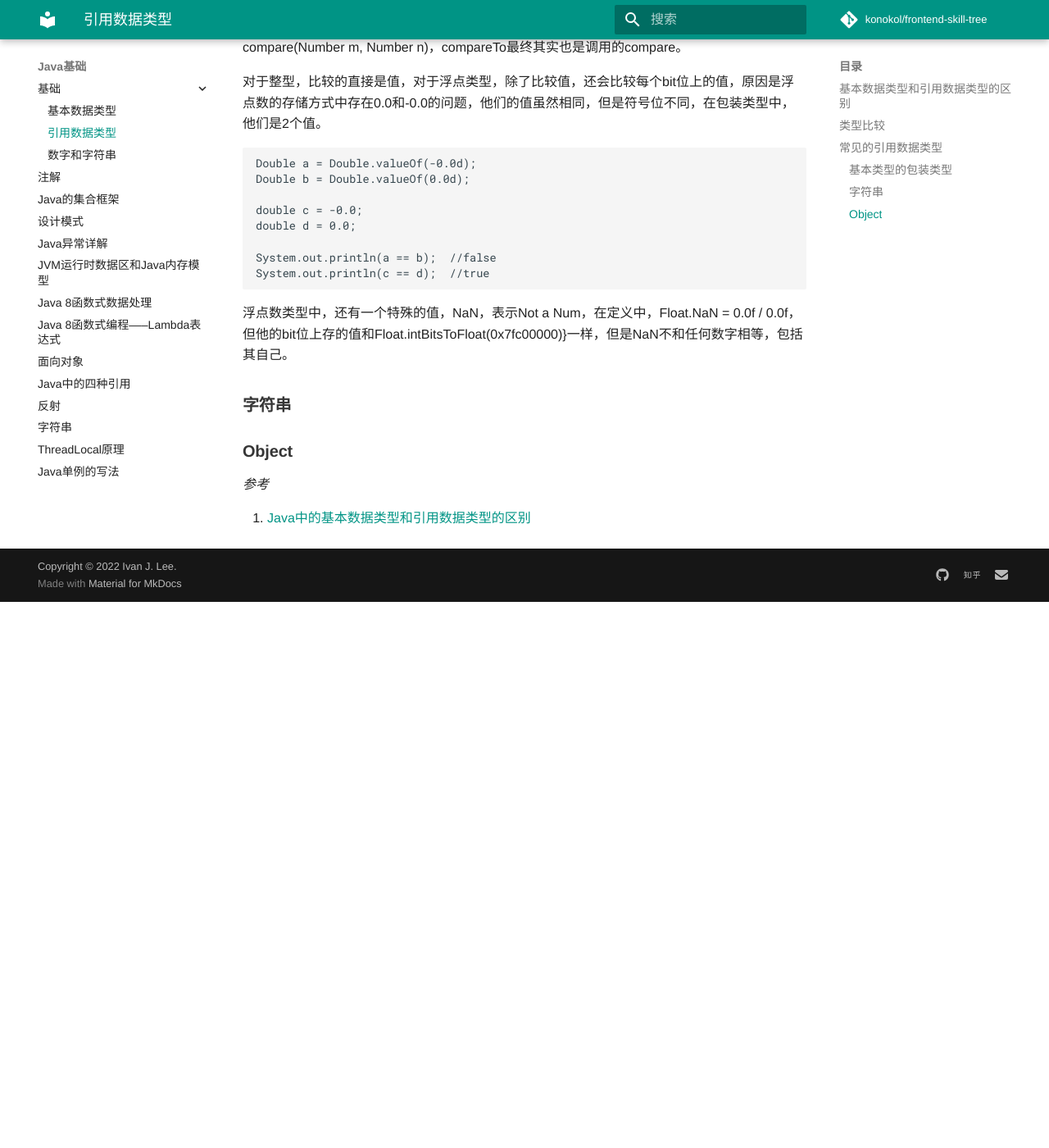
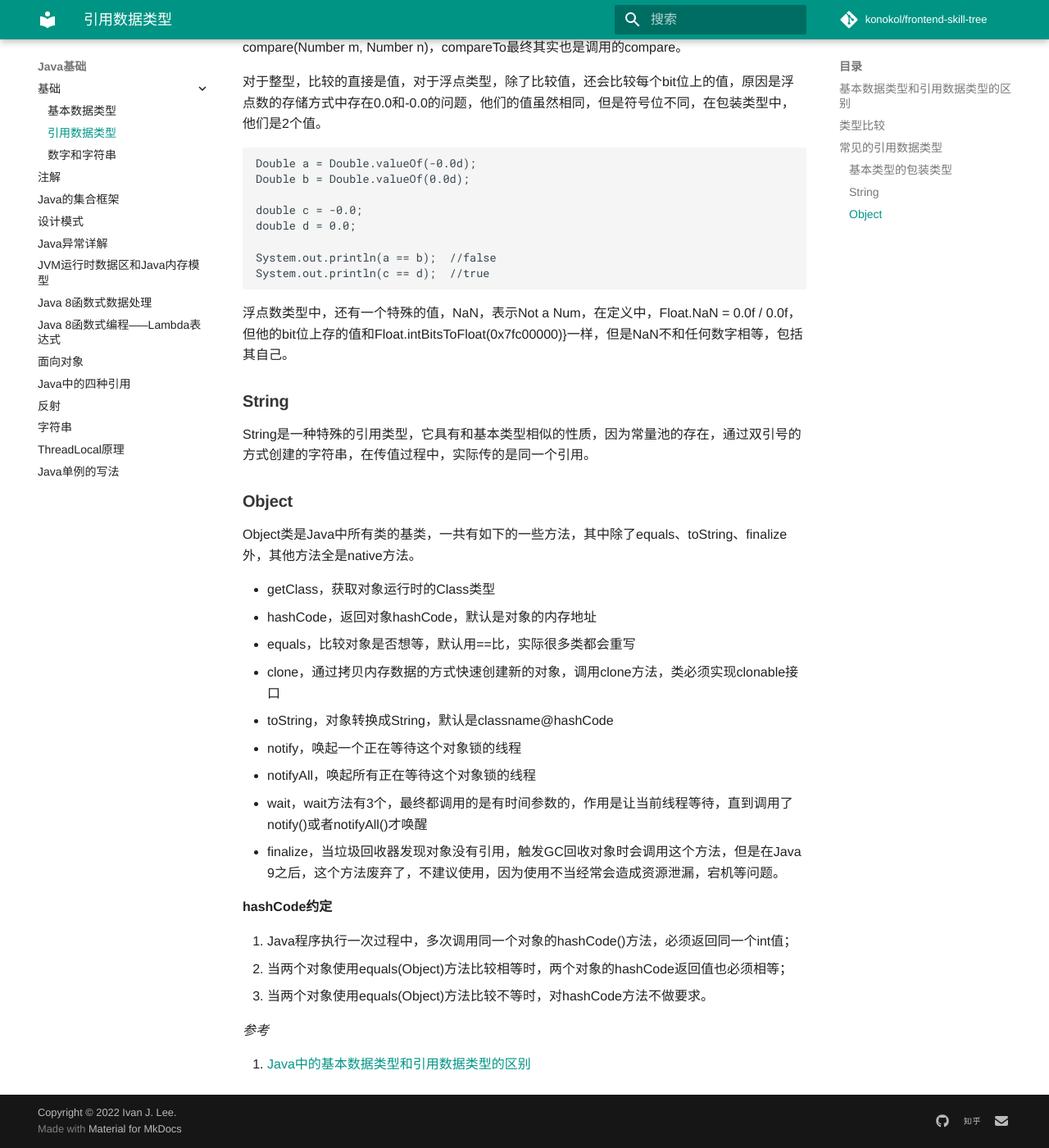
Before and after one commit to konokol/frontend-skill-tree, an MkDocs documentation site: the page built from docs/Java/1-Basic/02-Refrefence-Data-Types.md, in a window 1280 px wide and 1400 px high, scrolled down 2135 px. Shown: the whole window at 82% size. Built offline with MkDocs 1.6.1 and Material for MkDocs 9.7.7, drawn with Linux system fonts in a browser that asks for light colours; some web fonts are replaced; comment, search, counter and statistics services are not loaded; before the commit the page ends 2869 px from its top, so only the background shows below that.

Commit message:
String & Object

```diff
--- a/docs/Java/1-Basic/02-Refrefence-Data-Types.md
+++ b/docs/Java/1-Basic/02-Refrefence-Data-Types.md
@@ -74,9 +74,29 @@ System.out.println(c == d);  //true
 浮点数类型中，还有一个特殊的值，NaN，表示Not a Num，在定义中，Float.NaN = 0.0f / 0.0f，但他的bit位上存的值和Float.intBitsToFloat(0x7fc00000)}一样，但是NaN不和任何数字相等，包括其自己。
 
 
-### 字符串
+### String
+
+String是一种特殊的引用类型，它具有和基本类型相似的性质，因为常量池的存在，通过双引号的方式创建的字符串，在传值过程中，实际传的是同一个引用。
 
 ### Object
+
+Object类是Java中所有类的基类，一共有如下的一些方法，其中除了equals、toString、finalize外，其他方法全是native方法。
+
+- getClass，获取对象运行时的Class类型
+- hashCode，返回对象hashCode，默认是对象的内存地址
+- equals，比较对象是否想等，默认用==比，实际很多类都会重写
+- clone，通过拷贝内存数据的方式快速创建新的对象，调用clone方法，类必须实现clonable接口
+- toString，对象转换成String，默认是classname@hashCode
+- notify，唤起一个正在等待这个对象锁的线程
+- notifyAll，唤起所有正在等待这个对象锁的线程
+- wait，wait方法有3个，最终都调用的是有时间参数的，作用是让当前线程等待，直到调用了notify()或者notifyAll()才唤醒
+- finalize，当垃圾回收器发现对象没有引用，触发GC回收对象时会调用这个方法，但是在Java 9之后，这个方法废弃了，不建议使用，因为使用不当经常会造成资源泄漏，宕机等问题。
+
+**hashCode约定**
+
+1. Java程序执行一次过程中，多次调用同一个对象的hashCode()方法，必须返回同一个int值；
+2. 当两个对象使用equals(Object)方法比较相等时，两个对象的hashCode返回值也必须相等；
+3. 当两个对象使用equals(Object)方法比较不等时，对hashCode方法不做要求。
 
 
 *参考*
```
